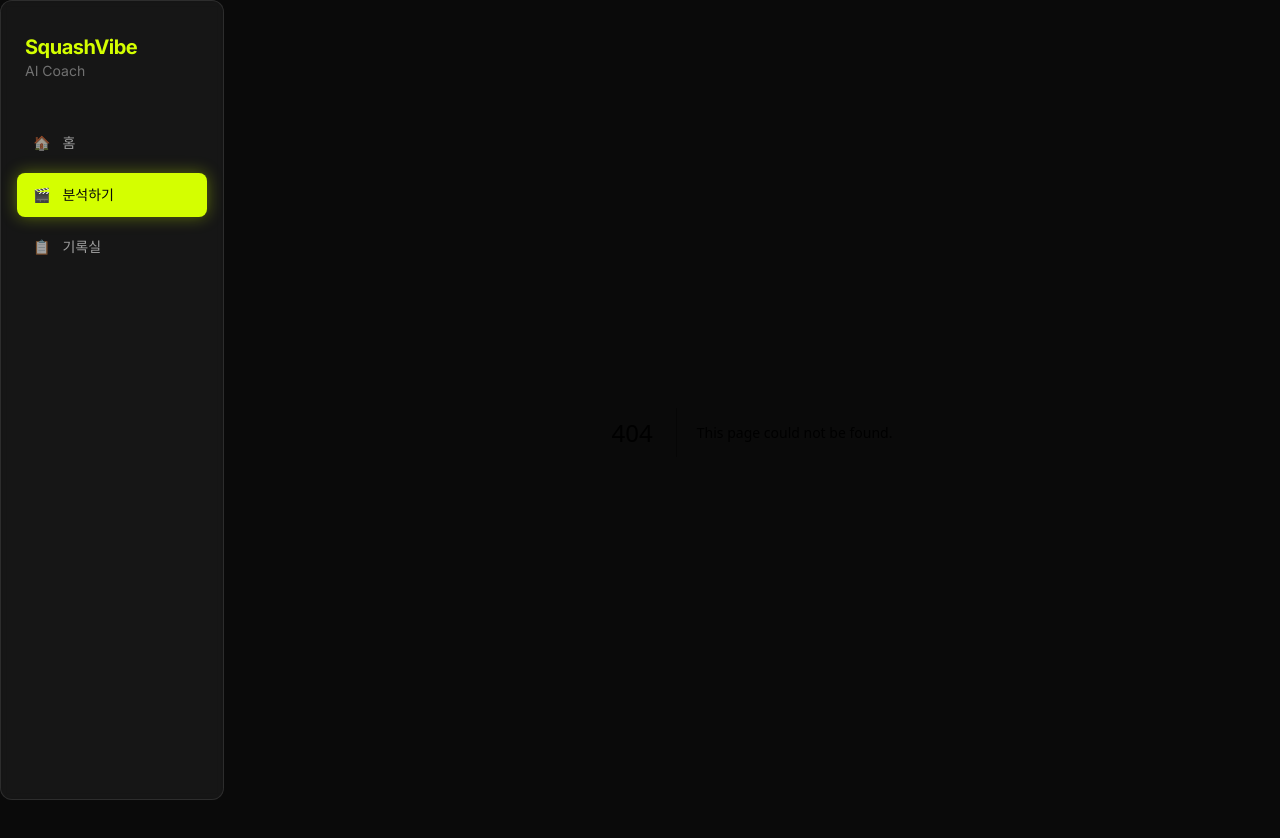
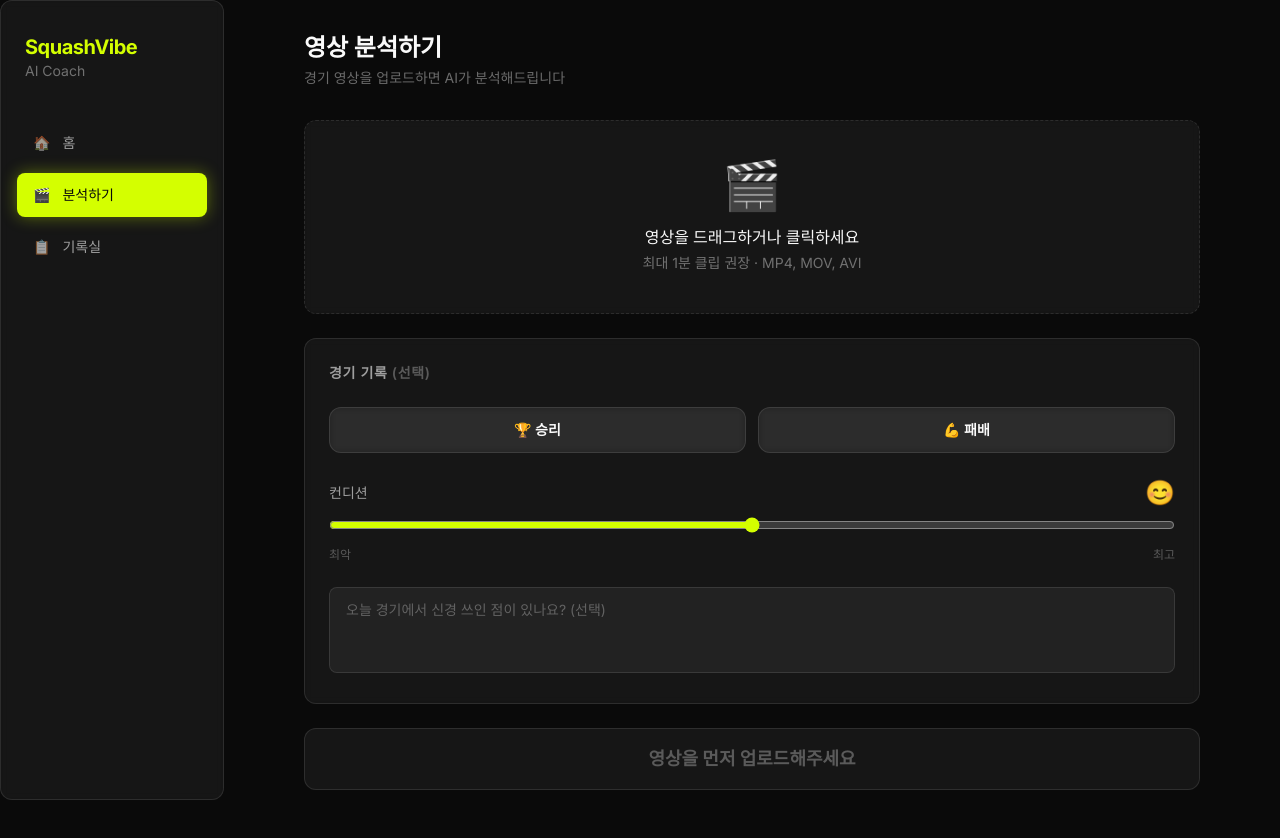
Before and after one commit to hskim0102/ai-squash, a Next.js app: page /analyze in a window 1280 px wide. Before the commit this address had no page. Shown: the top 838 px of the page. Built offline with nearby package versions, Linux system fonts and the light colour scheme.

Commit message:
feat: assemble analyze page with full analysis flow

```diff
--- /dev/null
+++ b/app/analyze/page.tsx
@@ -0,0 +1,167 @@
+// app/analyze/page.tsx
+'use client'
+
+import { useState, useRef } from 'react'
+import { VideoUploader } from '@/components/analyze/VideoUploader'
+import { MatchRecordForm } from '@/components/analyze/MatchRecordForm'
+import { AnalysisLoader } from '@/components/analyze/AnalysisLoader'
+import { VideoPlayer } from '@/components/analyze/VideoPlayer'
+import { FeedbackCard } from '@/components/analyze/FeedbackCard'
+import { DrillCarousel } from '@/components/analyze/DrillCarousel'
+import { saveAnalysis } from '@/lib/storage'
+import type { MatchRecord, AnalysisResult, AnalyzeApiResponse, DrillItem } from '@/lib/types'
+import { motion, AnimatePresence } from 'framer-motion'
+
+type PageState = 'upload' | 'loading' | 'result'
+
+const DEFAULT_MATCH_RECORD: MatchRecord = { result: null, condition: 3, memo: '' }
+
+export default function AnalyzePage() {
+  const [state, setState] = useState<PageState>('upload')
+  const [videoFile, setVideoFile] = useState<File | null>(null)
+  const [videoUrl, setVideoUrl] = useState<string | null>(null)
+  const [matchRecord, setMatchRecord] = useState<MatchRecord>(DEFAULT_MATCH_RECORD)
+  const [result, setResult] = useState<AnalysisResult | null>(null)
+  const [seekTo, setSeekTo] = useState<number | null>(null)
+  const [error, setError] = useState<string | null>(null)
+  const [loaderMsg, setLoaderMsg] = useState(0)
+  const loaderInterval = useRef<ReturnType<typeof setInterval> | null>(null)
+
+  function handleFileSelect(file: File) {
+    setVideoFile(file)
+    setVideoUrl(URL.createObjectURL(file))
+  }
+
+  async function handleAnalyze() {
+    if (!videoFile) return
+    setState('loading')
+    setError(null)
+
+    // 로딩 메시지 순환
+    loaderInterval.current = setInterval(() => {
+      setLoaderMsg((m) => m + 1)
+    }, 3000)
+
+    try {
+      const formData = new FormData()
+      formData.append('video', videoFile)
+      formData.append('matchRecord', JSON.stringify(matchRecord))
+
+      const res = await fetch('/api/analyze', {
+        method: 'POST',
+        body: formData,
+      })
+
+      if (!res.ok) {
+        const data = await res.json()
+        throw new Error(data.error || '분석 실패')
+      }
+
+      const data: AnalyzeApiResponse = await res.json()
+      const analysisResult: AnalysisResult = {
+        id: crypto.randomUUID(),
+        createdAt: new Date().toISOString(),
+        matchRecord,
+        praise: data.praise,
+        improvements: data.improvements,
+        drills: data.drills.map((d) => ({ ...d, completed: false })),
+        skills: data.skills,
+      }
+
+      saveAnalysis(analysisResult)
+      setResult(analysisResult)
+      setState('result')
+    } catch (err) {
+      setError(err instanceof Error ? err.message : '알 수 없는 오류가 발생했습니다')
+      setState('upload')
+    } finally {
+      if (loaderInterval.current) clearInterval(loaderInterval.current)
+    }
+  }
+
+  function handleSaveDrills(drills: DrillItem[]) {
+    if (!result) return
+    const updated = { ...result, drills }
+    saveAnalysis(updated)
+  }
+
+  return (
+    <div className="max-w-4xl mx-auto space-y-8">
+      <div>
+        <h1 className="text-2xl font-bold">영상 분석하기</h1>
+        <p className="text-foreground/40 text-sm mt-1">경기 영상을 업로드하면 AI가 분석해드립니다</p>
+      </div>
+
+      <AnimatePresence mode="wait">
+        {state === 'upload' && (
+          <motion.div
+            key="upload"
+            initial={{ opacity: 0, y: 16 }}
+            animate={{ opacity: 1, y: 0 }}
+            exit={{ opacity: 0, y: -16 }}
+            className="space-y-6"
+          >
+            <VideoUploader onFileSelect={handleFileSelect} />
+            <MatchRecordForm onChange={setMatchRecord} />
+
+            {error && (
+              <div className="glass-card border-red-500/30 p-4 text-red-400 text-sm">
+                {error}
+              </div>
+            )}
+
+            <motion.button
+              whileHover={videoFile ? { scale: 1.02, boxShadow: '0 0 24px #D4FF0060' } : {}}
+              whileTap={videoFile ? { scale: 0.98 } : {}}
+              onClick={handleAnalyze}
+              disabled={!videoFile}
+              className={`w-full py-4 rounded-xl font-bold text-lg transition-all
+                ${videoFile
+                  ? 'bg-accent text-accent-foreground'
+                  : 'bg-glass text-foreground/30 cursor-not-allowed border border-glass-border'
+                }`}
+            >
+              {videoFile ? 'AI 분석 시작 →' : '영상을 먼저 업로드해주세요'}
+            </motion.button>
+          </motion.div>
+        )}
+
+        {state === 'loading' && (
+          <motion.div key="loading" initial={{ opacity: 0 }} animate={{ opacity: 1 }}>
+            <AnalysisLoader messageIndex={loaderMsg} />
+          </motion.div>
+        )}
+
+        {state === 'result' && result && videoUrl && (
+          <motion.div
+            key="result"
+            initial={{ opacity: 0, y: 16 }}
+            animate={{ opacity: 1, y: 0 }}
+            className="space-y-6"
+          >
+            {/* 비디오 플레이어 */}
+            <VideoPlayer src={videoUrl} seekTo={seekTo} />
+
+            {/* 피드백 카드 */}
+            <FeedbackCard
+              praise={result.praise}
+              improvements={result.improvements}
+              onSeek={(s) => setSeekTo(s)}
+            />
+
+            {/* 훈련 루틴 */}
+            <DrillCarousel drills={result.drills} onSave={handleSaveDrills} />
+
+            {/* 다시 분석 */}
+            <button
+              onClick={() => { setState('upload'); setResult(null); setVideoFile(null); setVideoUrl(null) }}
+              className="text-sm text-foreground/40 hover:text-foreground/70 underline"
+            >
+              다른 영상 분석하기
+            </button>
+          </motion.div>
+        )}
+      </AnimatePresence>
+    </div>
+  )
+}
```
